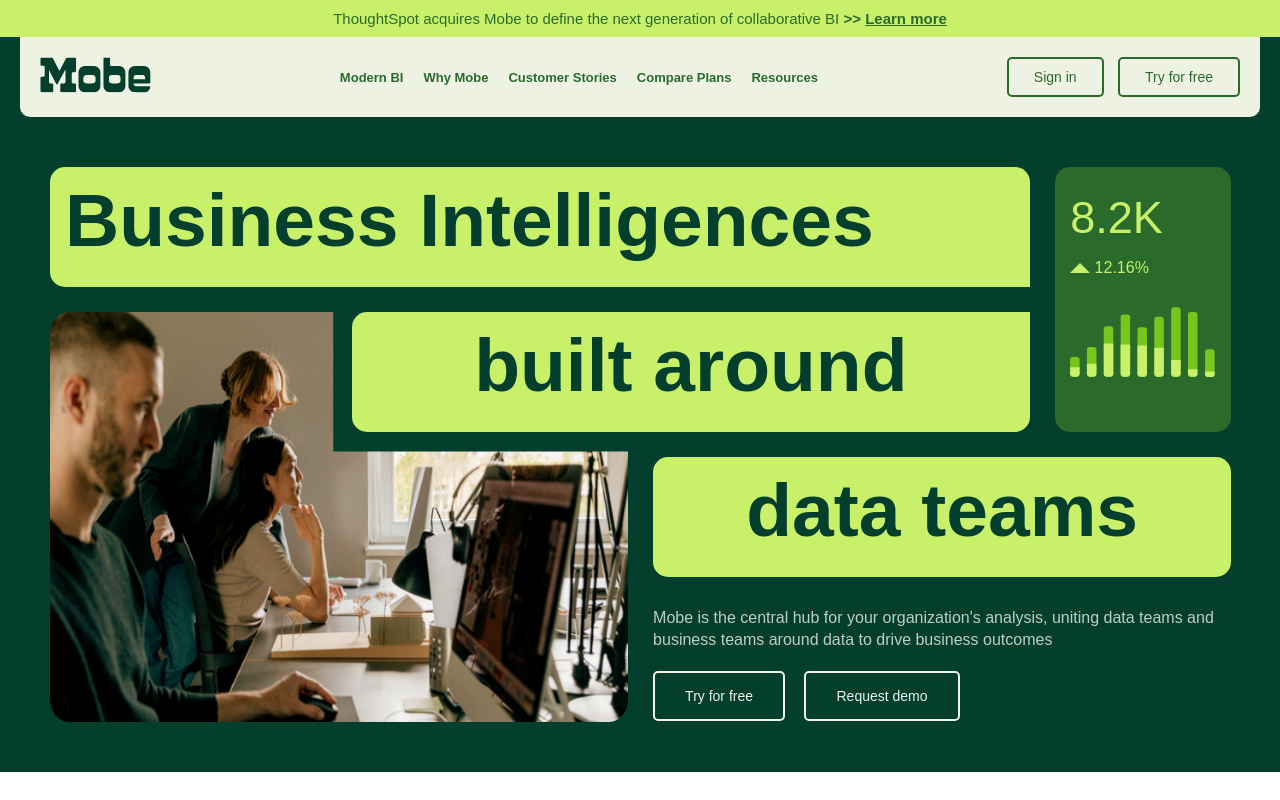
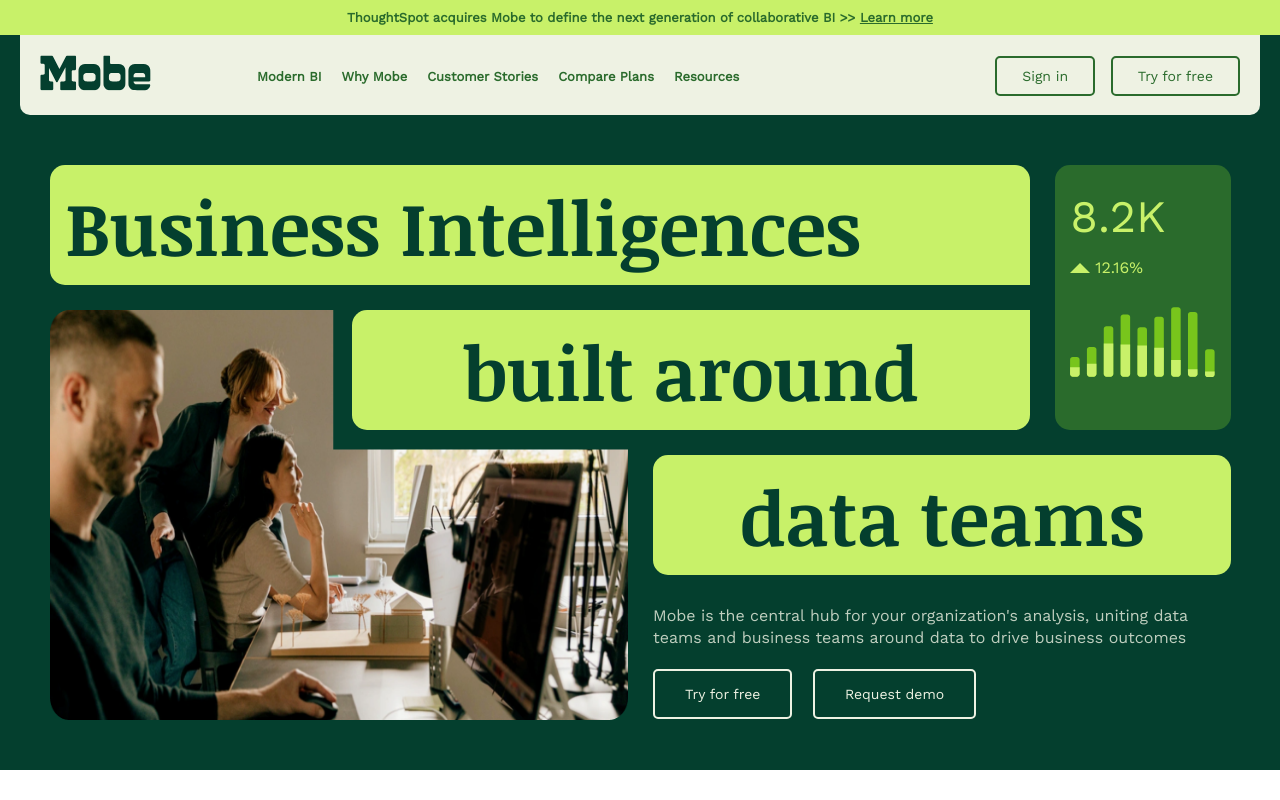
Before and after one commit to MD-Aftab-Innoraft/MODULE-1-TEST, a plain HTML site: page index.html in a window 1280 px wide. Drawn offline with Linux system fonts and the light colour scheme.

Commit message:
Improved the apperance of text by inculcating the text-fonts provided

```diff
--- a/style.css
+++ b/style.css
@@ -1,10 +1,10 @@
 @font-face {
-  font-family: "Noticia Text Bold";
+  font-family: NoticiaTextBold;
   src: url("./Mobe/NoticiaText-Bold.woff");
 }
 
 @font-face {
-  font-family: Work Sans;
+  font-family: WorkSans;
   src: url("./Mobe/WorkSans-Regular.woff");
 }
 
@@ -12,7 +12,7 @@
   margin: 0;
   padding: 0;
   box-sizing: border-box;
-  font-family: sans-serif;
+  /* font-family: sans-serif; */
 }
 
 .container {
@@ -30,7 +30,9 @@ header {
   background-color: #c8f169;
   text-align: center;
   padding: 10px 0px;
-  font-size: 15px;
+  font-family: WorkSans;
+  font-weight: 600;
+  font-size: 13px;
 }
 
 header a {
@@ -43,6 +45,10 @@ header a {
 nav,
 #hero {
   background: #043f2e;
+}
+
+nav{
+    font-family: WorkSans;
 }
 
 .nav-container {
@@ -59,9 +65,6 @@ nav,
   cursor: pointer;
 }
 
-.nav-list {
-  margin: -50px;
-}
 
 .nav-links li {
   list-style-type: none;
@@ -73,6 +76,10 @@ nav,
   font-size: 13px;
   font-weight: bold;
   padding: 10px;
+}
+
+.nav-btns{
+    margin-left: 150px;
 }
 
 .nav-btns a {
@@ -96,6 +103,10 @@ nav,
 }
 
 /* styling the hero section  */
+
+#hero{
+    font-family: NoticiaTextBold;
+}
 .hero-container {
   padding: 50px 30px;
 
@@ -141,6 +152,8 @@ nav,
   color: #c8f169;
   padding: 25px 15px;
   border-radius: 15px;
+  font-family: WorkSans;
+
 
   flex-direction: column;
   gap: 15px;
@@ -148,10 +161,6 @@ nav,
   grid-column-end: 13;
 
   grid-row: 1 / span 2;
-}
-
-.hero-text {
-  /* border-radius: 15px 15px 0px 15px; */
 }
 
 .card-num {
@@ -168,6 +177,10 @@ nav,
 
   margin: 0;
   display: inline-block;
+}
+
+.hero-text, .hero-text-2, .hero-text-3{
+    font-size: 50px;
 }
 
 .hero-text {
@@ -200,6 +213,7 @@ nav,
   grid-row: 4 / span 1;
   grid-column: 7 / span 6;
   color: #eef2e3;
+  font-family: WorkSans;
 }
 
 .hero-desc-text {
```
